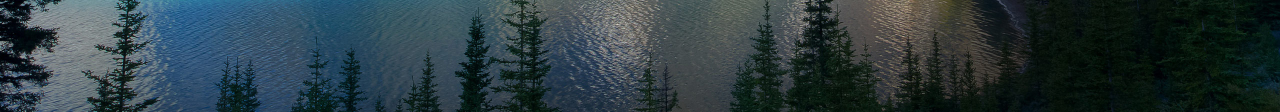
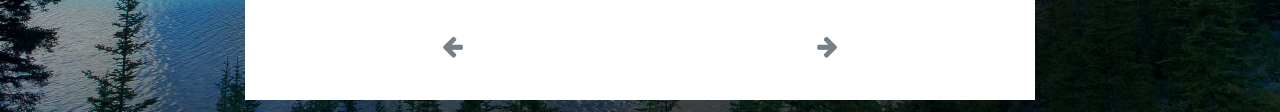
Before and after one commit to peilan/react-bootstrap, a React app: page / in a window 1280 px wide. Shown: the part 688-800 px from the top of the page. Built offline with nearby package versions, Linux system fonts and the light colour scheme.

Commit message:
navigation component

```diff
--- a/source/components/app/index.js
+++ b/source/components/app/index.js
@@ -3,6 +3,7 @@ import React, {
 } from 'react'
 import styles from  './style.css'
 import Preview from '../../components/preview'
+import Navigation from '../../components/navigation'
 import testData from './testData/data'
 
 export default class App extends Component {
@@ -17,6 +18,7 @@ export default class App extends Component {
         textPreview={item.textPreview}
         title={item.title}  />
       )}
+      <Navigation />
     </div>
   }
 }
--- a/source/components/app/style.css
+++ b/source/components/app/style.css
@@ -9,5 +9,5 @@ body{
   margin: 0 auto;
   width: 750px;
   background: #ffffff;
-  padding: 0 20px;
+  padding: 30px 20px;
 }
--- /dev/null
+++ b/source/components/navigation/index.js
@@ -0,0 +1,17 @@
+import React, {
+  Component
+} from 'react'
+import styles from  './style.css'
+
+export default class Navigation extends Component {
+  render() {
+    return <div className={styles.navigation}>
+      <a href="/" className={styles.back }>
+        <i className="fa fa-arrow-left" aria-hidden="true"></i>
+      </a>
+      <a href="/" className={styles.forward}>
+        <i className="fa fa-arrow-right fa-6" aria-hidden="true"></i>
+      </a>
+    </div>
+  }
+}
--- /dev/null
+++ b/source/components/navigation/style.css
@@ -0,0 +1,27 @@
+.navigation{
+  width: 100%;
+  display: inline-block;
+  font-family: Segoue;
+}
+
+.back, .forward{
+  width: 50%;
+  display: inline-block;
+  font-size: 1.5rem;
+  text-align: center;
+  vertical-align: middle;
+  height: 50px;
+  line-height: 50px;
+  color: #788087;
+}
+.back{
+}
+.forward{
+}
+.back:hover, .forward:hover{
+  background: #eae4b5;
+}
+
+.disabled {
+  color: #cacdd0;
+}
```
